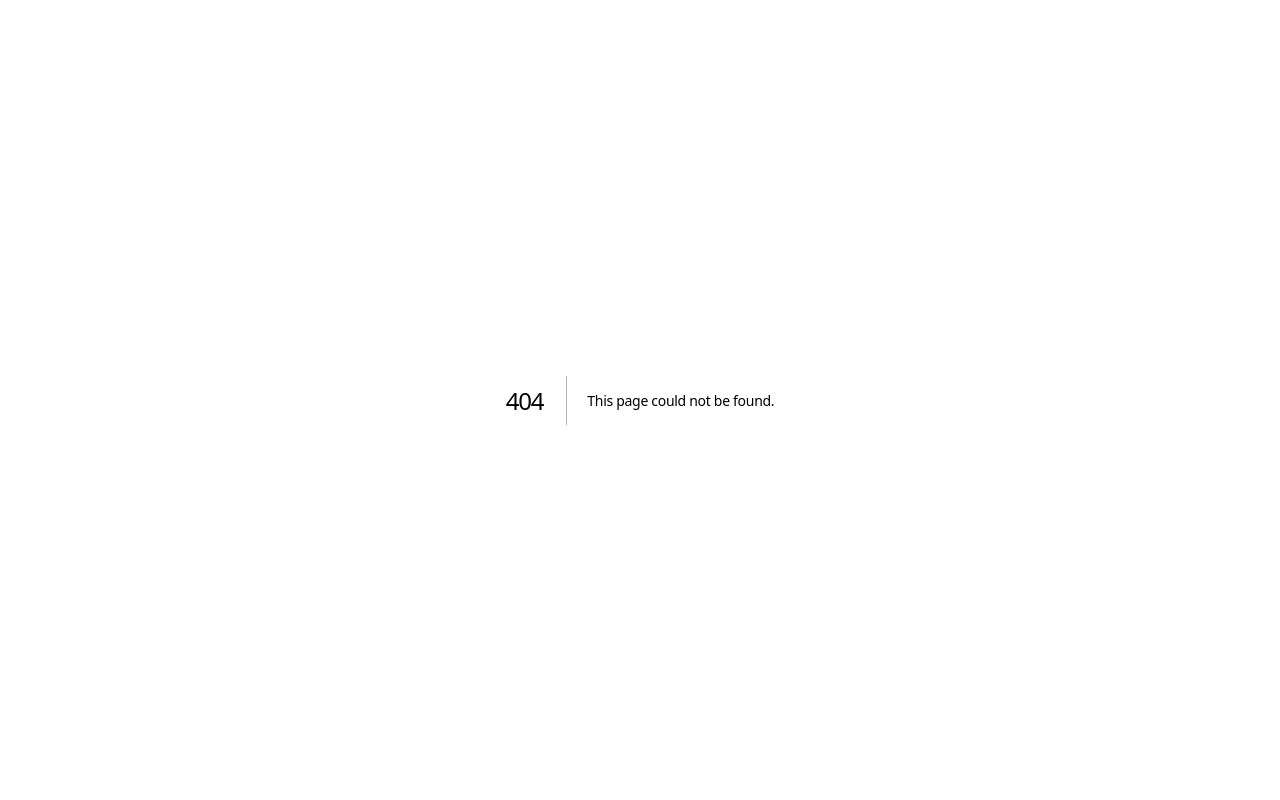
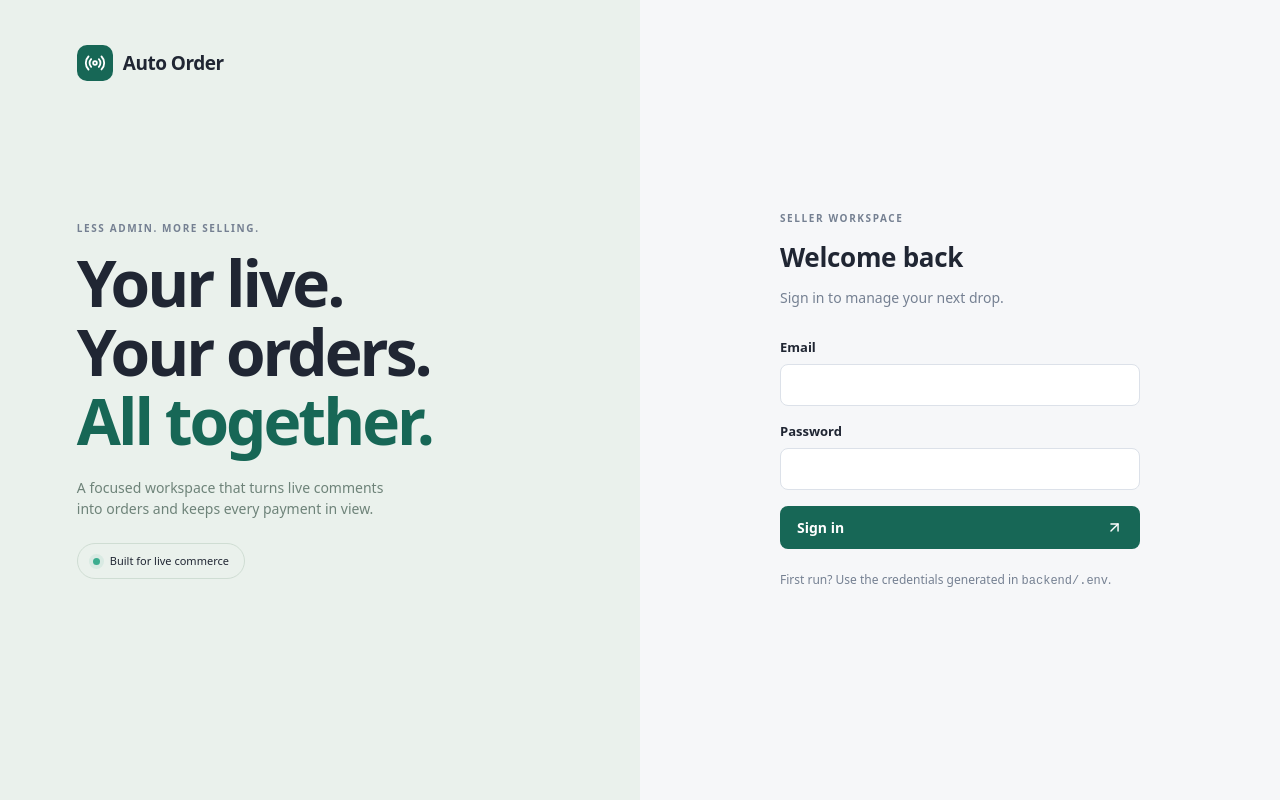
Before and after one commit to chinhnguyen19897/auto-order-frontend, a Next.js app: page /signin in a window 1280 px wide. Before the commit this address had no page. Built offline with nearby package versions, Linux system fonts and the light colour scheme.

Commit message:
fix auth

```diff
--- /dev/null
+++ b/app/(auth)/signin/page.tsx
@@ -0,0 +1,5 @@
+import Login from "../../../components/Login/login";
+
+export default function Page() {
+    return <Login />
+}
--- a/app/layout.tsx
+++ b/app/layout.tsx
@@ -9,7 +9,7 @@ export const metadata: Metadata = {
   robots: {index: false, follow: false}
 };
 export default function RootLayout({children}: { children: React.ReactNode }) {
-  return <html lang="en">
+  return <html lang="en" suppressHydrationWarning>
       <body>
         <SidebarStoreProvider>{children}</SidebarStoreProvider>
       </body>
--- /dev/null
+++ b/app/page.tsx
@@ -0,0 +1,5 @@
+import {redirect} from "next/navigation";
+
+export default function Page() {
+    redirect('/signin');
+}
--- a/components/Login/login.tsx
+++ b/components/Login/login.tsx
@@ -1,17 +1,39 @@
-import React, {Dispatch, SetStateAction, SyntheticEvent} from 'react';
+'use client'
+
+import React, {useActionState, useEffect, useState} from 'react';
 import {ArrowUpRight, Radio} from "lucide-react";
+import {useRouter} from "next/navigation";
+import {initialLoginState, loginActions} from "../../lib/auth";
 
-type LoginProps = {
-  error: string,
-  busy: boolean,
-  email: string,
-  setEmail: Dispatch<SetStateAction<string>>,
-  login: (e: SyntheticEvent) => Promise<void>,
-  password: string,
-  setPassword: Dispatch<SetStateAction<string>>
-}
 
-const Login = ({error, busy, email, login, setEmail, password, setPassword}: LoginProps) => {
+const Login = () => {
+  const router = useRouter();
+
+
+  const [dataLogin, setDataLogin] = useState({
+    email: "",
+    password: "",
+  })
+
+  const handleInputChange = (e: React.ChangeEvent<HTMLInputElement>, field: string) => {
+      setDataLogin((prevState) => ({
+        ...prevState,
+        [field]: e.target.value,
+      }))
+  }
+
+
+  const [state, formAction, isPending] = useActionState(loginActions, initialLoginState)
+
+
+  useEffect(() => {
+    if (state.success) {
+      router.replace("/dashboard");
+    }
+  }, [state.success, router]);
+
+
+
   return (
     <main className="login">
       <div className="login-intro">
@@ -30,17 +52,17 @@ const Login = ({error, busy, email, login, setEmail, password, setPassword}: Log
           <span className="dot"/> Built for live commerce
         </div>
       </div>
-      <form className="login-card" onSubmit={login}>
+      <form className="login-card" action={formAction}>
         <span className="eyebrow">SELLER WORKSPACE</span>
         <h2>Welcome back</h2>
         <p className="muted">Sign in to manage your next drop.</p>
-        <label>Email<input type="email" autoComplete="username" required value={email}
-                           onChange={e => setEmail(e.target.value)}/></label>
-        <label>Password<input type="password" autoComplete="current-password" required value={password}
-                              onChange={e => setPassword(e.target.value)}/></label>
-        {error && <p className="error" role="alert">{error}</p>}
-        <button disabled={busy} className="primary">
-          {busy ? 'Signing in…' : 'Sign in'} <ArrowUpRight size={17}/>
+        <label>Email<input type="email" name="email" autoComplete="username" required value={dataLogin.email}
+                           onChange={e => handleInputChange(e, "email")}/></label>
+        <label>Password<input type="password" name="password" autoComplete="current-password" required value={dataLogin.password}
+                              onChange={e => handleInputChange(e, "password")}/></label>
+        {state.error && <p className="error" role="alert">{state.error}</p>}
+        <button disabled={isPending} className="primary" type="submit">
+          {isPending ? 'Signing in…' : 'Sign in'} <ArrowUpRight size={17}/>
         </button>
         <p className="small muted">First run? Use the credentials generated in <code>backend/.env</code>.</p>
       </form>
--- /dev/null
+++ b/lib/auth.ts
@@ -0,0 +1,38 @@
+import {api} from './api';
+
+export type LoginState = {
+    error: string | null;
+    success: boolean;
+}
+
+export const initialLoginState: LoginState = {
+    error: null,
+    success: false,
+}
+
+export async function loginActions(_prevState: LoginState, formData: FormData): Promise<LoginState> {
+    const email = formData.get("email") as string;
+    const password = formData.get("password") as string;
+
+    if (!email || !password) {
+        return {
+            error: "Email and password are required",
+            success: false,
+        };
+    }
+
+    try {
+        await api("auth/login", {email, password}, "POST")
+
+        return {
+            error: null,
+            success: true,
+        }
+    } catch (e) {
+        return {
+            error: e instanceof Error ? e.message : "Login failed",
+            success: false,
+        }
+    }
+
+}
--- a/package.json
+++ b/package.json
@@ -3,9 +3,9 @@
   "version": "0.2.0",
   "private": true,
   "scripts": {
-    "dev": "next dev",
+    "dev": "next dev -p 3001",
     "build": "next build --webpack",
-    "start": "next start",
+    "start": "next start -p 3001",
     "typecheck": "tsc --noEmit",
     "setup": "node scripts/setup.mjs"
   },
```
Also changed, not shown: components/Dashboard/Dashboard.tsx (+5 -5 lines), 1 other file (tests, documents, lock files or other folders).
